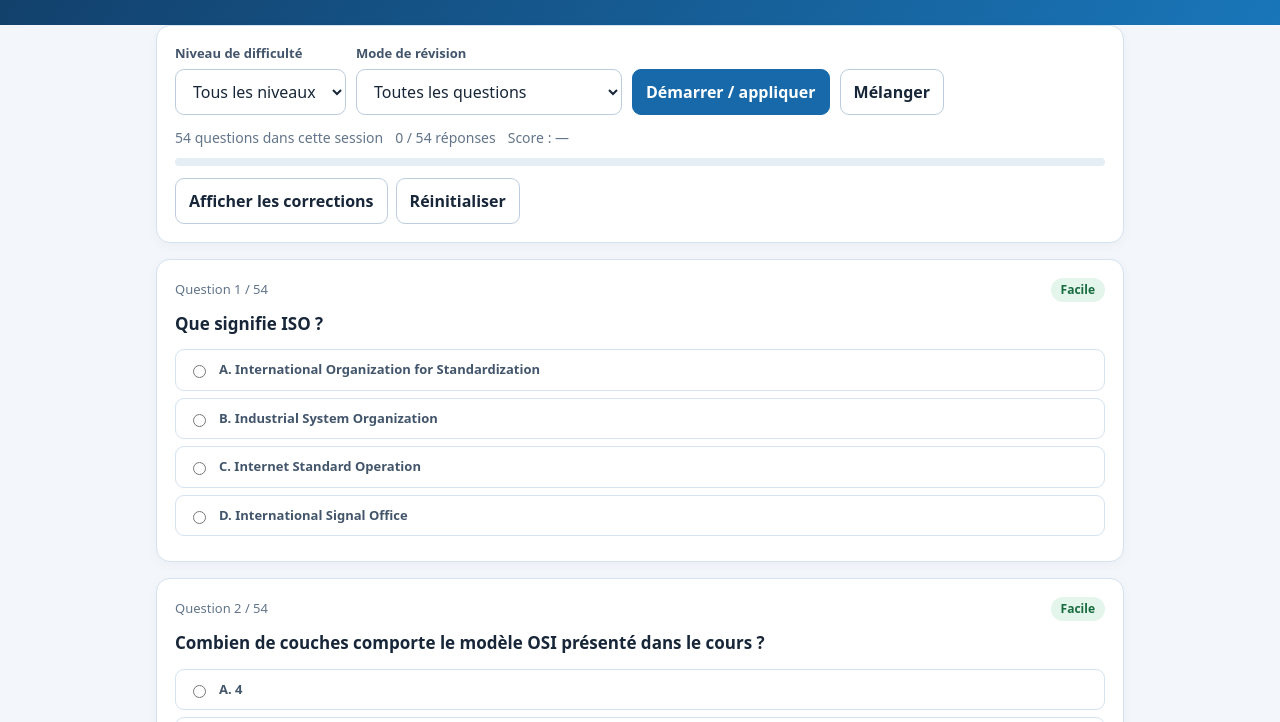
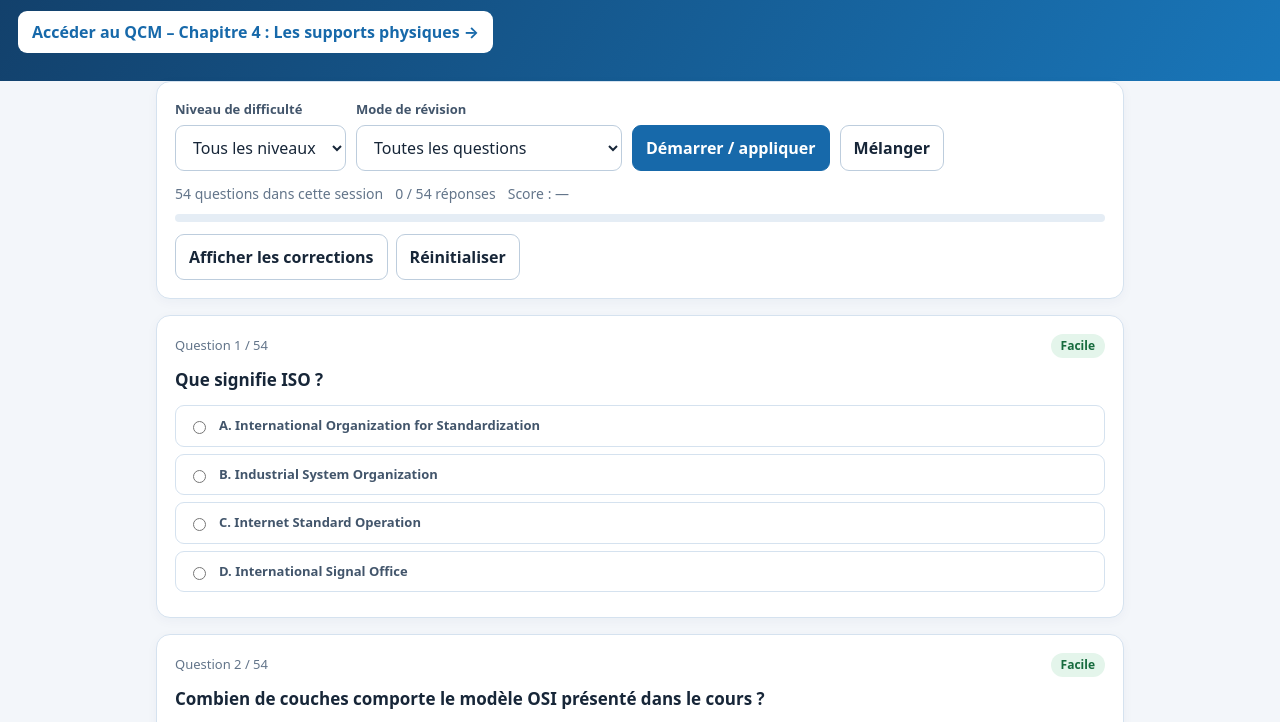
Before and after one commit to AzeddineZaraa/Resaux-de-terrain-, a plain HTML site: page index.html in a window 1280 px wide. Shown: the part 115-837 px from the top of the page. Drawn offline with Linux system fonts and the light colour scheme.

Commit message:
Link Chapter 4 QCM from Chapter 3 page

```diff
--- a/index.html
+++ b/index.html
@@ -24,7 +24,7 @@ button{cursor:pointer;font-weight:700}button.primary{background:var(--blue);colo
 </style></head>
 <body>
 <header><div class="wrap"><h1>QCM – Chapitre 3 : Le modèle ISO / OSI</h1>
-<p>Réseaux de terrain · Modèle OSI et exemples de trames Modbus RTU / Ethernet TCP-IP</p></div></header>
+<p>Réseaux de terrain · Modèle OSI et exemples de trames Modbus RTU / Ethernet TCP-IP</p></div><p style="margin-top:14px"><a href="qcm-chapitre-4-supports-physiques.html" style="display:inline-block;background:#fff;color:#1769aa;padding:9px 14px;border-radius:9px;text-decoration:none;font-weight:700">Accéder au QCM – Chapitre 4 : Les supports physiques →</a></p></header>
 <main class="wrap">
 <section class="panel">
 <div class="controls">
```
